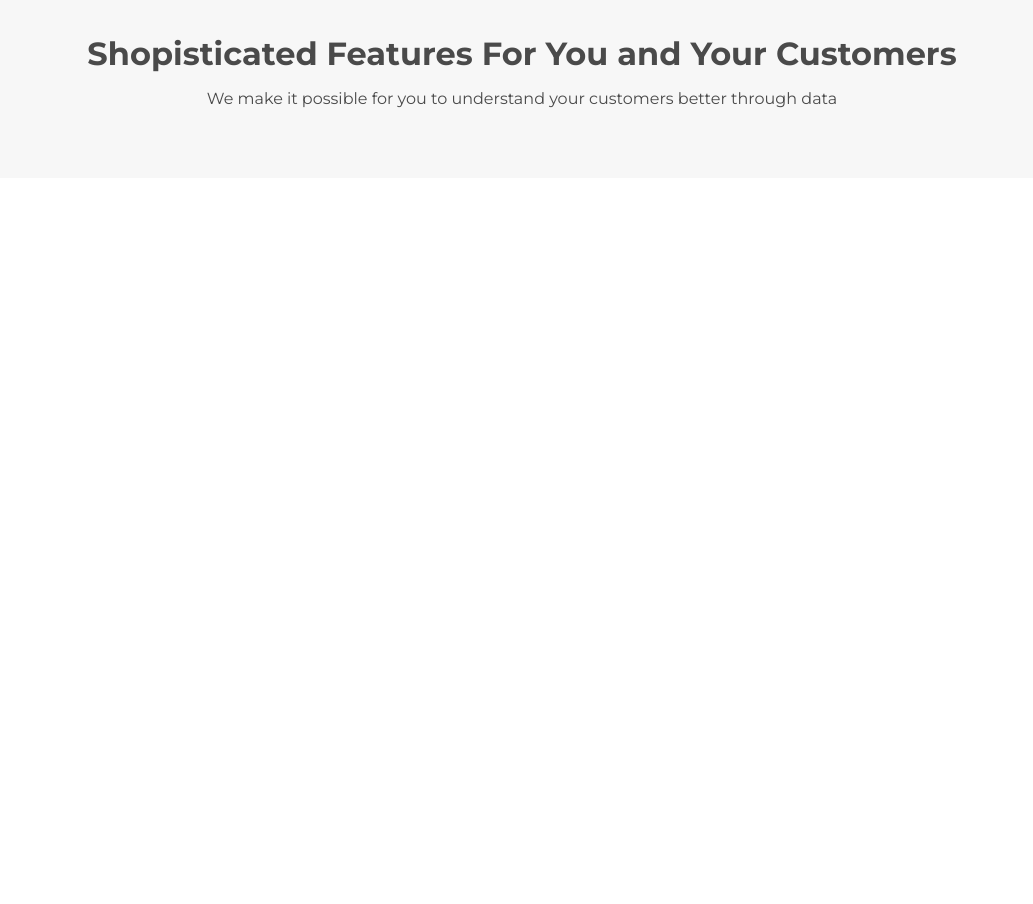
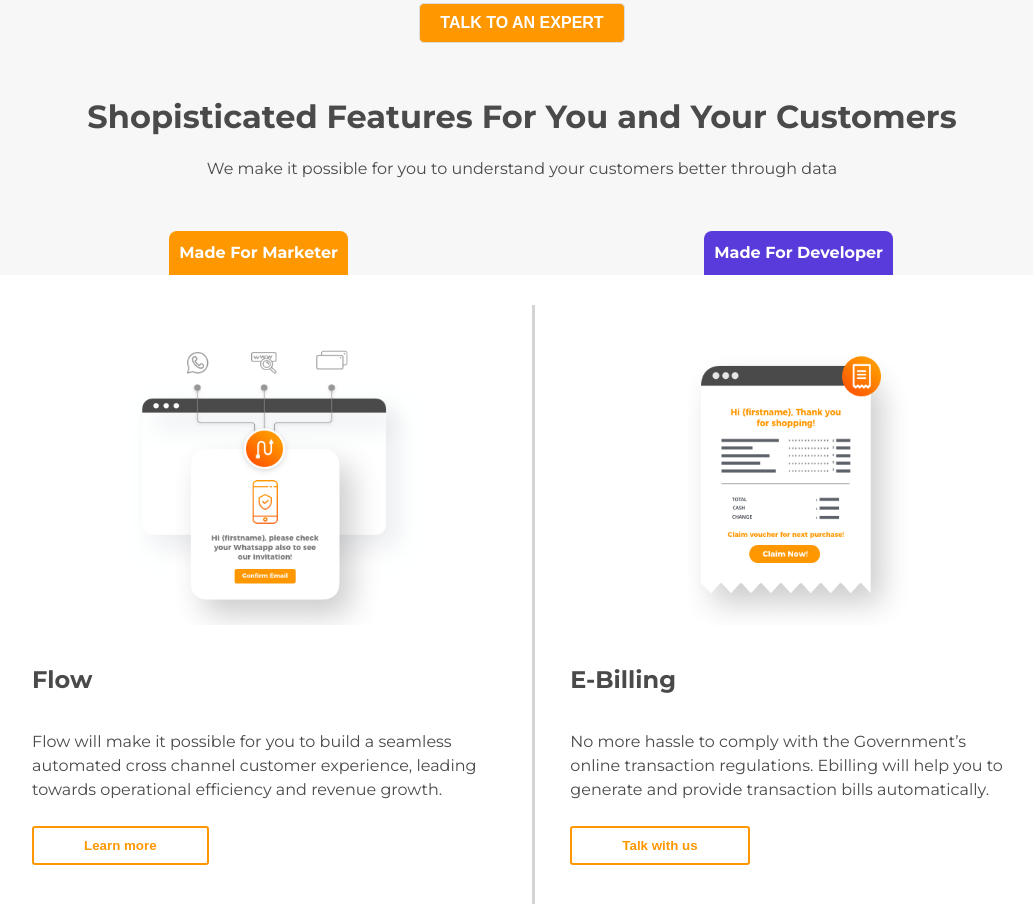
Before and after one commit to arief-fajri/frontend-test, a plain HTML site: page index.html in a window 1280 px wide. Shown: the part 416-1320 px from the top of the page, without its empty margins (118-1151 px from the left). Before the commit the page ends 800 px from the top, so only its background shows below. Drawn offline with Linux system fonts and the light colour scheme.

Commit message:
create feature section

```diff
--- a/index.html
+++ b/index.html
@@ -15,18 +15,19 @@
 
 <body>
     <div id="wraper">
-        <div id="header">
-            <div class="caption">
+        <div id="header-section">
+            <div class="header-caption">
                 <h1 class="header-title">MTARGET Is More Than Just A Software </h1>
-                <p class="header-description">"Whether you wanted to start small or jump right in with the latest technology of
+                <p class="header-description">"Whether you wanted to start small or jump right in with the latest
+                    technology of
                     integrated
                     cross-channel personalized marketing. We will help you to tailor the software & strategies to bring
                     the
                     highest ROI for your campaign."</p>
             </div>
         </div>
-        <div id="marketing-chanel"></div>
-        <div id="form-to-talk">
+        <div id="marketing-section"></div>
+        <div id="form-section">
             <h1>Let's hear what we can do for you</h1>
             <form>
                 <div class="form-inline">
@@ -37,10 +38,48 @@
                 <button type="button" class="form-button">TALK TO AN EXPERT</button>
             </form>
         </div>
-        <div id="feature">
-            <div>
-                <h1 class="feature-title">Shopisticated Features For You and Your Customers</h1>
-                <p>We make it possible for you to understand your customers better through data</p>
+        <div id="features-section">
+            <h1 class="feature-title">Shopisticated Features For You and Your Customers</h1>
+            <p>We make it possible for you to understand your customers better through data</p>
+            <div class="feature-grid">
+                <div class="marketer">
+                    <div class="marketer-title">Made For Marketer</div>
+                    <div class="marketer-feature">
+                        <div class="marketer-items">
+                            <div class="feature-item">
+                                <img src="images/1.png" alt="Flow" class="feature-item-image">
+                                <h2>Flow</h2>
+                                <p class="item-description">Flow will make it possible for you to build a seamless automated cross channel customer experience, leading towards operational efficiency and revenue growth.</p>
+                                <button type="button" class="border-button">Learn more</button>
+                            </div>
+                            <div class="feature-item">
+                                <img src="images/2.png" alt="Flow" class="feature-item-image">
+                                <h2>Persona</h2>
+                                <p class="item-description">Get to know your customers like never before. You are able to know who is ready for purchase or has started to slip away. This is beyond what works and what’s not.</p>
+                                <button type="button" class="border-button">Request demo</button>
+                            </div>
+                        </div>
+                    </div>
+                </div>
+                <div class="developer">
+                    <div class="developer-title">Made For Developer</div>
+                    <div class="developer-feature">
+                        <div class="developer-items">
+                            <div class="feature-item">
+                                <img src="images/3.png" alt="Flow" class="feature-item-image">
+                                <h2>E-Billing</h2>
+                                <p class="item-description">No more hassle to comply with the Government’s online transaction regulations. Ebilling will help you to generate and provide transaction bills automatically.</p>
+                                <button type="button" class="border-button">Talk with us</button>
+                            </div>
+                            <div class="feature-item">
+                                <img src="images/4.png" alt="Flow" class="feature-item-image">
+                                <h2>Smart OTP</h2>
+                                <p class="item-description">Security is not something to mess around. With the latest technology, Smart OTP can be used for purposes like authentication and passwordless login.</p>
+                                <button type="button" class="border-button">Give it a try</button>
+                            </div>
+                        </div>
+                    </div>
+                </div>
             </div>
         </div>
     </div>
--- a/styles/style.css
+++ b/styles/style.css
@@ -8,20 +8,21 @@ html, body {
     font-size: 16px;
     color: #4a4a4a;
     font-family: 'Montserrat', sans-serif;
+    line-height: 1.5;
 }
 
 #wraper {
-    padding: 20px;
+    padding: 20px 100px;
     width: 100%;
     background-color: #f7f7f7;
 }
-#header, #marketing-chanel, #form-to-talk, #feature {
+#header-section, #marketing-section, #form-section, #features-section {
     width: 100%;
     text-align: center;
     margin: 50px auto;
 }
 
-#header .caption {
+.header-caption {
     max-width: 700px;
     margin: 0 auto;
 }
@@ -43,7 +44,7 @@ html, body {
   .form-inline input {
     vertical-align: middle;
     margin: 5px 20px 15px 0;
-    padding: 10px;
+    padding: 15px;
     min-width: 300px;
     background-color: #fff;
     border: 1px solid #ddd;
@@ -58,12 +59,74 @@ html, body {
     font-weight: bold;
     font-size: 1em;
     border-radius: 5px;
+    margin-top: 1em;
   }
 
 .feature-title {
     margin-bottom: .5em;
 }
+.feature-grid {
+    display: grid;
+    grid-template-columns: auto auto;
+    margin-top: 50px;
+}
+.marketer-title, .developer-title {
+    padding: 10px;
+    width: fit-content;
+    color: white;
+    font-weight: bold;
+    margin: 0 auto;
+    border-radius: 8px 8px 0 0;
+}
+.marketer-title {
+    background-color: #ff9700;
+}
+.developer-title {
+    background-color: #593adb;
+}
+.marketer-feature {
+    background-color: white;
+    border-radius: 8px 0 0 8px;
+    padding: 30px 0 30px 30px;
+}
+.developer-feature {
+    background-color: white;
+    border-radius: 0 8px 8px 0;
+    padding: 30px 30px 30px 15px;
+}
+.marketer-items, .developer-items {
+    text-align: left;
+    padding: 20px;
+}
+.marketer-items {
+    border-right: 3px solid lightgray;
+    padding-right: 35px;
+}
+.feature-item:not(:last-child) {
+    margin-bottom: 50px;
+}
+.feature-item-image {
+    width: 100%;
+    height: 300px;
+    margin-bottom: 30px;
+}
+.item-description {
+    margin-top: 2em;
+    margin-bottom: 1.5em;
+}
+.border-button {
+    padding: 10px 50px;
+    border-radius: 3px;
+    border: 2px solid #ff9700;
+    background-color: white;
+    color:  #ff9700;
+    font-weight: bold;
+}
+
 @media (max-width: 640px) and (min-width: 320px) {
+    #wraper {
+        padding: 20px 20px;
+    }
     .form-inline input {
         margin: 10px 0;
       }
@@ -72,4 +135,19 @@ html, body {
         flex-direction: column;
         align-items: stretch;
       }
+
+      .feature-grid {
+        grid-template-columns: auto;
+        row-gap: 20px;
+    }
+    .marketer-feature {
+        border-radius: 8px 8px 8px 8px;
+        padding: 0;
+    }
+    .developer-feature {
+        border-radius: 8px 8px 8px 8px;
+    }
+    .marketer-items {
+        border-right: none;
+    }
 }
```
Also changed, not shown: images/1.png (added), images/2.png (added), images/3.png (added), images/4.png (added).
